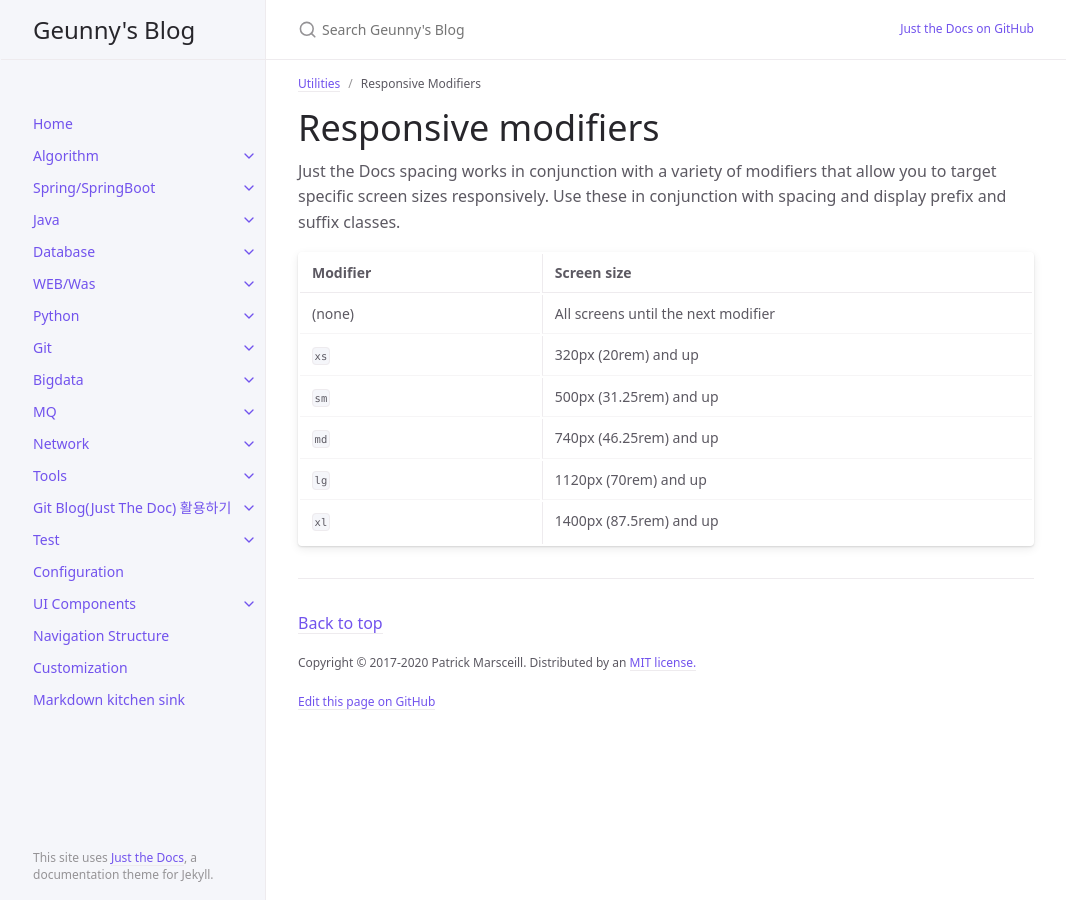
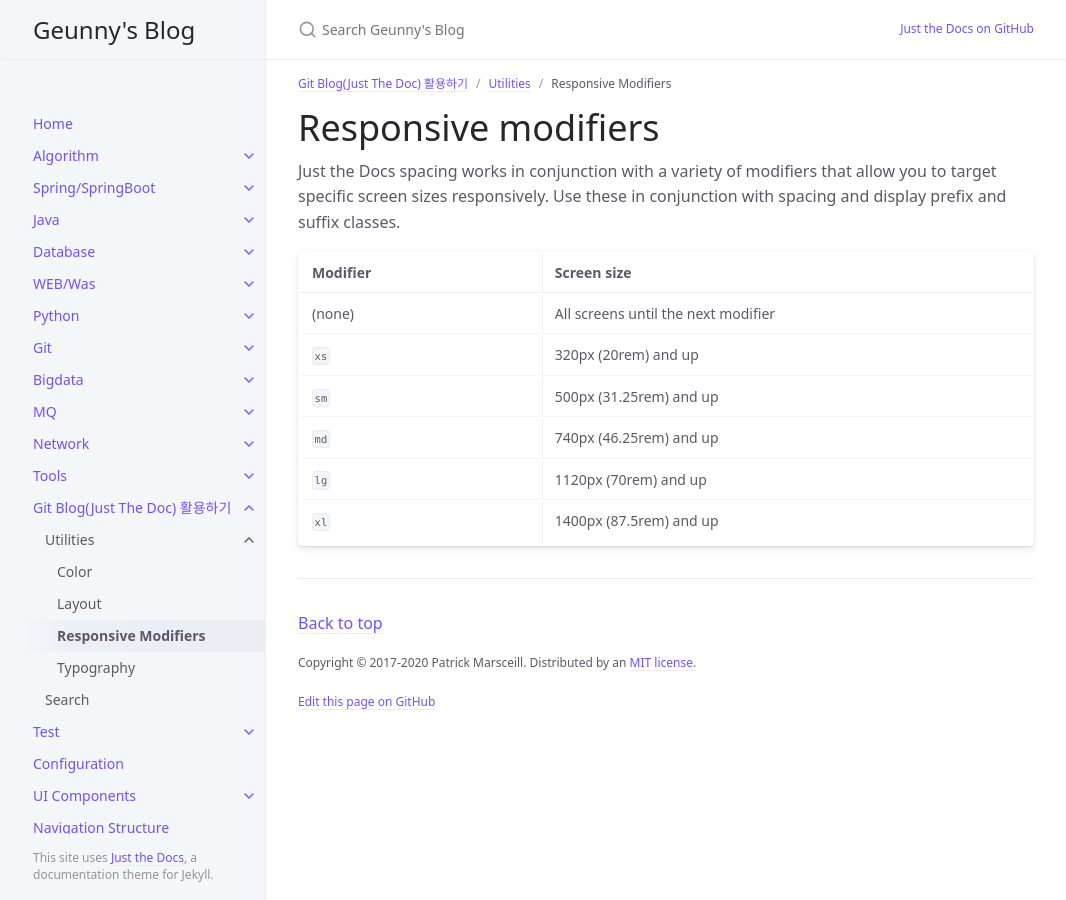
Before and after one commit to rmsdud2435/geunny-blog-renewal, a Jekyll site: the page built from docs/manual/utilities/responsive-modifiers.md, in a window 1280 px wide. Shown: the whole page, without its empty margins (106-1172 px from the left). Built offline with Jekyll 4.4.1, drawn with Linux system fonts in a browser that asks for light colours.

Commit message:
Nav work4

```diff
--- a/docs/manual/utilities/responsive-modifiers.md
+++ b/docs/manual/utilities/responsive-modifiers.md
@@ -2,6 +2,8 @@
 layout: default
 title: Responsive Modifiers
 parent: Utilities
+grand_parent: Git Blog(Just The Doc) 활용하기
+permalink: /docs/manual/utilities/responsive-modifiers/
 ---
 
 # Responsive modifiers
```
Also changed, not shown: docs/manual/utilities/layout.md (+2 -0 lines), docs/manual/utilities/typography.md (+2 -0 lines).
